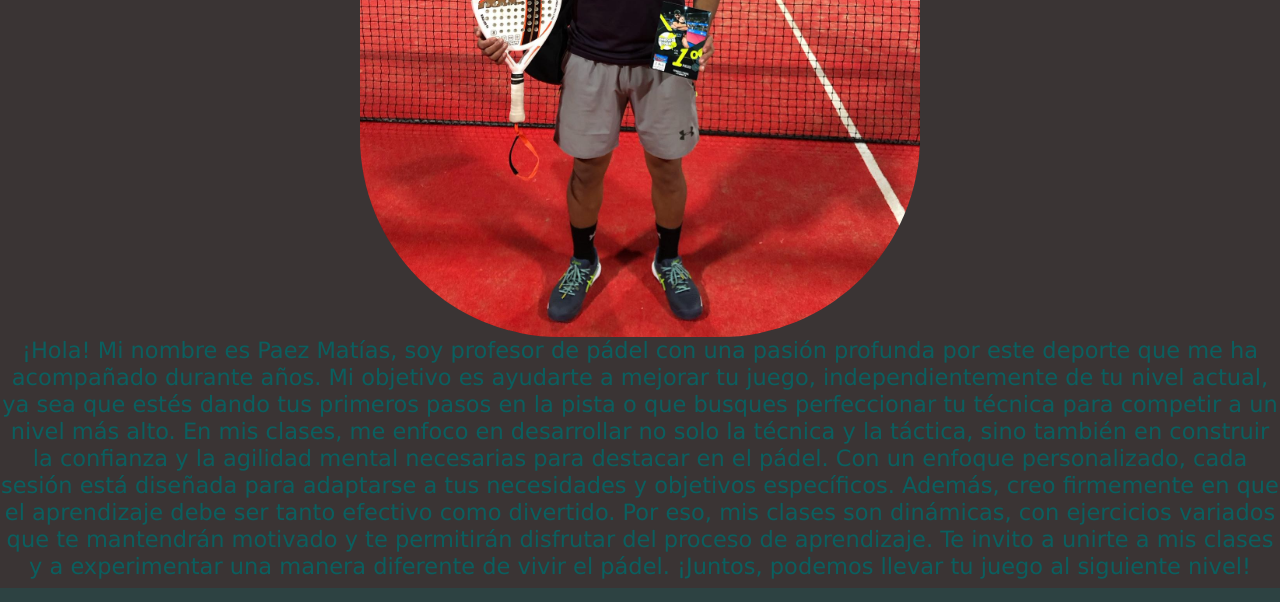
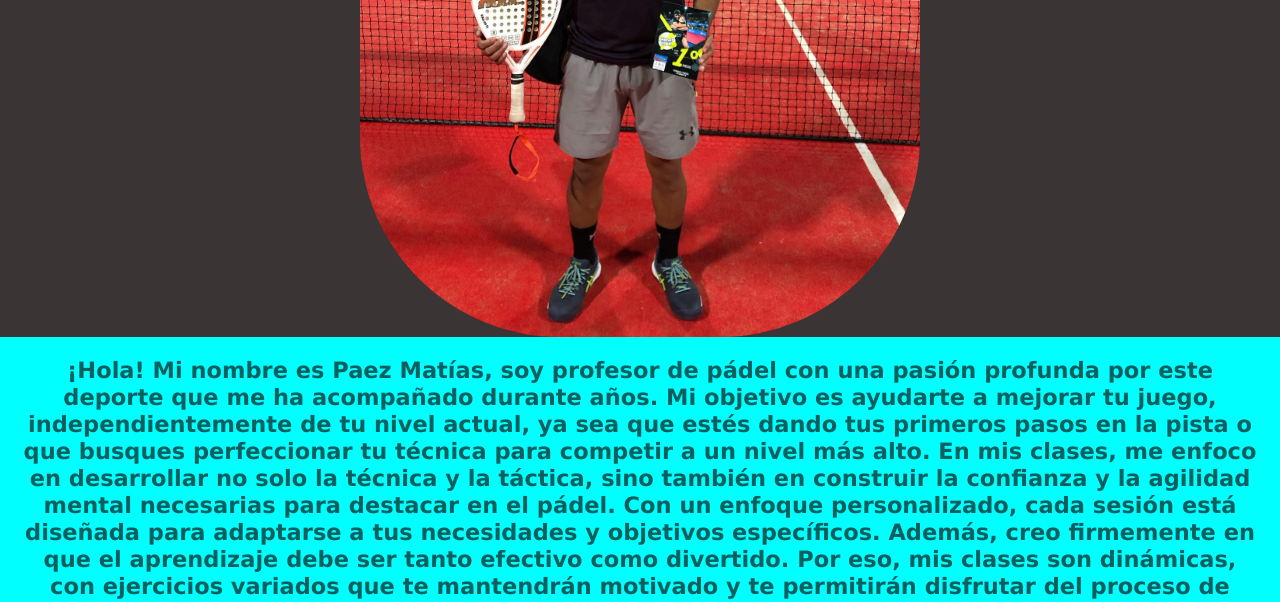
Before and after one commit to goncebatleandro/Pre-entrega3, a plain HTML site: page html/sobremi.html in a window 1280 px wide. Shown: the part 463-1065 px from the top of the page. Drawn offline with nearby package versions, Linux system fonts and the light colour scheme.

Commit message:
Final final act

```diff
--- a/css/styles.css
+++ b/css/styles.css
@@ -33,7 +33,7 @@ body{
 }
 
 .imglogo:hover{
-    transform: scale(1.2);
+    transform: rotate(0.3turn);
 }
 
 .nav-listas{
@@ -137,6 +137,11 @@ body{
 
 .h4s{
     color: rgb(11, 95, 95);
+	font-weight: bold;
+	padding: 20px;
+	position: relative;
+	overflow: hidden;
+    background-color: aqua;
 }
 
 .mainp{
```
Also changed, not shown: index.html (+2 -1 lines), img/main10.jpg (added), img/mainmain.jpg (added).
